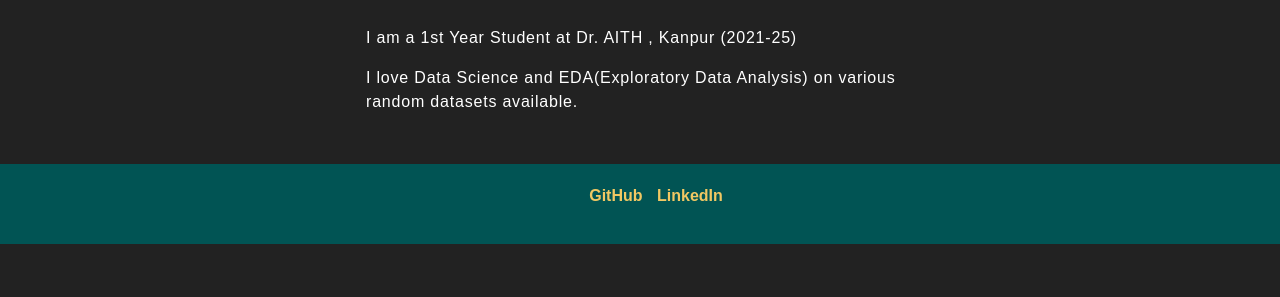
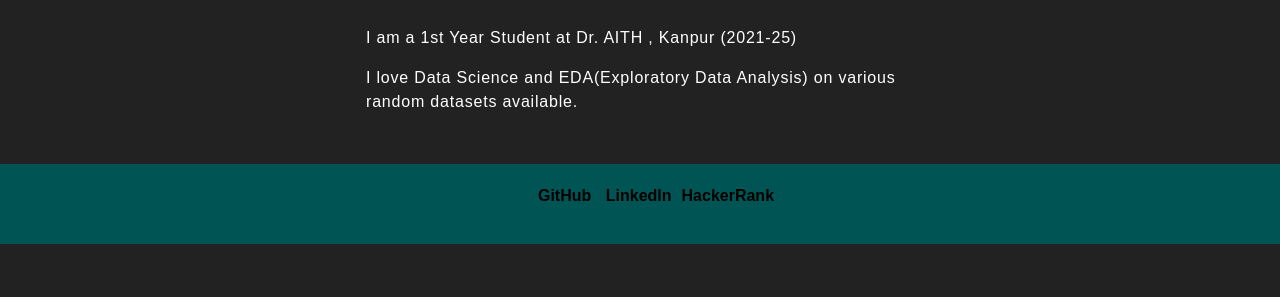
Before and after one commit to UtkarshPrajapati/Book-Recommender-System, a Flask app: page /about in a window 1280 px wide. Shown: the part 289-586 px from the top of the page. Run offline with Flask 2, Linux system fonts and the light colour scheme; parts of the project's set-up code (start-up, migrations or seed data) failed here and were passed over; some web fonts are replaced.

Commit message:
Final Commit

```diff
--- a/templates/about.html
+++ b/templates/about.html
@@ -64,8 +64,11 @@
 
     <footer class="content-footer">
         <ul class="social">
-            <li><a class="css-is-deranged" href="https://github.com/UtkarshPrajapati/">GitHub</a></li>
-            <li><a class="css-is-deranged" href="https://www.linkedin.com/in/utkarsh-prajapati-175a2319a/">LinkedIn</a>
+            <li><a class="css-is-deranged" href="https://github.com/UtkarshPrajapati/" target="_blank">GitHub</a></li>
+            <li><a class="css-is-deranged" href="https://www.linkedin.com/in/utkarsh-prajapati-175a2319a/" target="
+                    _blank">LinkedIn</a>
+            <li><a class="css-is-deranged" href="https://www.hackerrank.com/utkarshprap" target="
+                        _blank">HackerRank</a>
             </li>
         </ul>
     </footer>
@@ -182,7 +185,7 @@
         a {
             font-weight: bold;
             text-decoration: none;
-            color: #F1C863;
+            color: black;
         }
 
         @media only screen and (max-width: 500px) {
```
